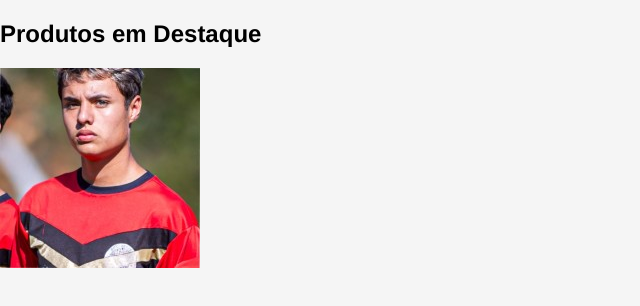
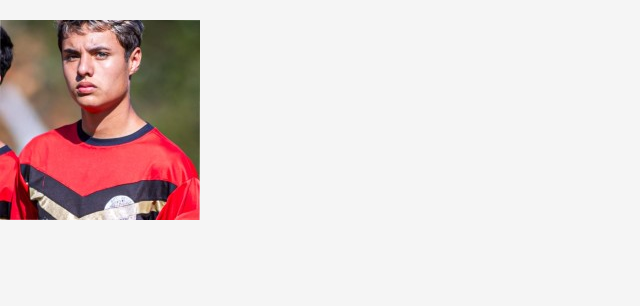
Before and after one commit to zezindooutromorro/trabaio_david, a plain HTML site: page one.html in a window 1280 px wide. Shown: the whole page, without its empty margins (0-640 px from the left). Drawn offline with Linux system fonts and the light colour scheme.

Commit message:
jhjklçhkl

```diff
--- a/one.html
+++ b/one.html
@@ -3,14 +3,14 @@
 <head>
     <meta charset="UTF-8">
     <meta name="viewport" content="width=device-width, initial-scale=1.0">
-    <title>Quadra</title> <link rel="stylesheet" href="one.css">
+    <title>Quadra</title> <link rel="stylesheet" href="one.css"></head>
 </head>
 <body>
 
 
 
     <section id="produtos" class="product-section">
-        <h2>Produtos em Destaque</h2>
+        <h2></h2>
         <div class="product-list">
             <!-- Produto 1 -->
             <div class="product-item">
```
